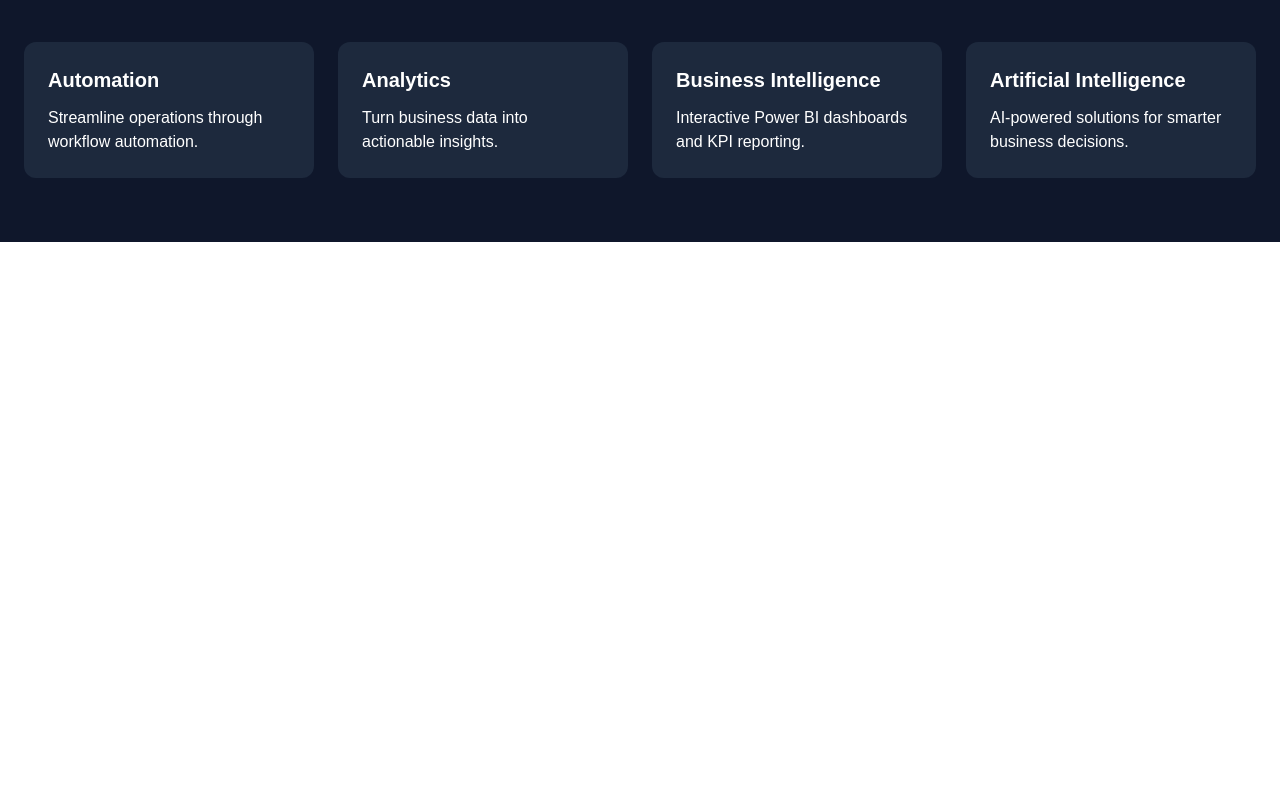
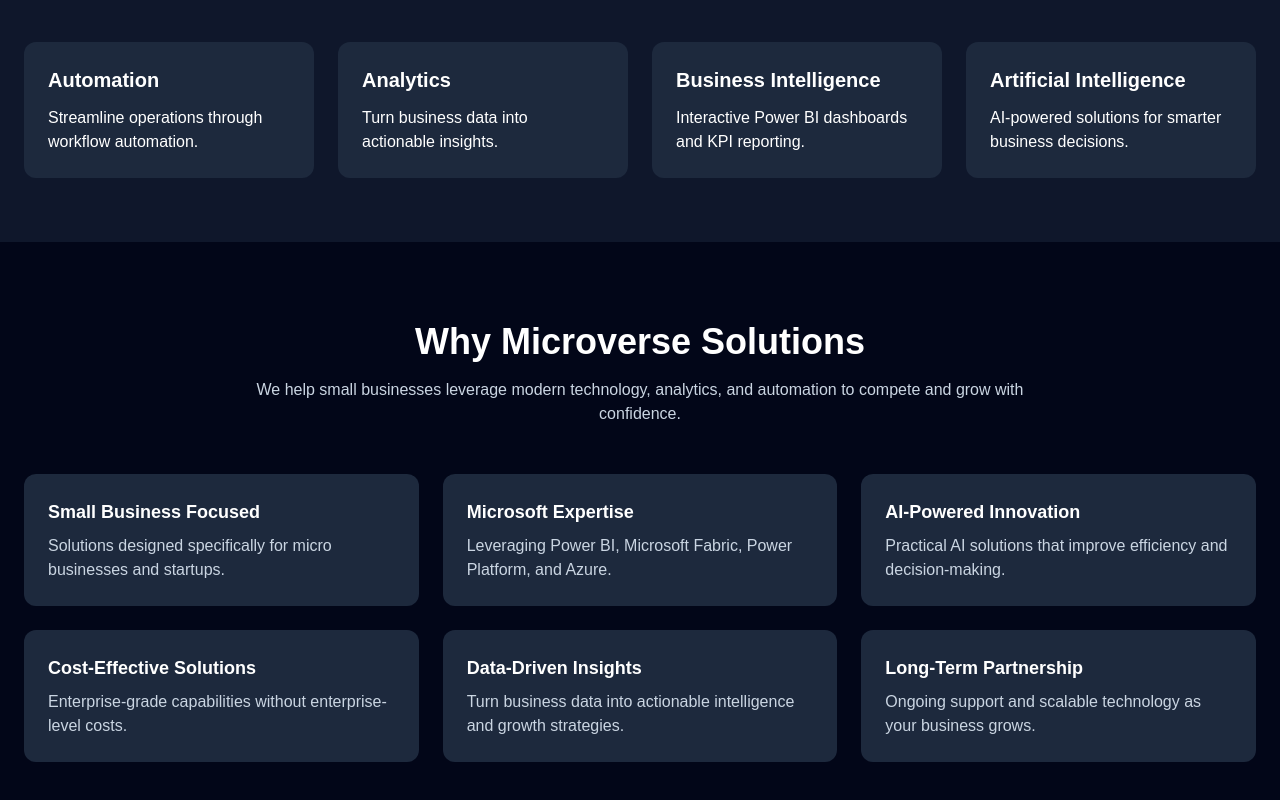
Before and after one commit to agatchaliancode/microversesoln-website, a Next.js app: page / in a window 1280 px wide. Shown: the part 795-1595 px from the top of the page. Before the commit the page ends 1037 px from the top, so only its background shows below. Built offline with nearby package versions, Linux system fonts and the light colour scheme.

Commit message:
Add Why Microverse Solutions section

```diff
--- a/app/page.tsx
+++ b/app/page.tsx
@@ -103,6 +103,78 @@ export default function Home() {
 
         </div>
       </section>
+
+      <section className="px-6 py-20 bg-slate-950">
+
+          <h2 className="text-4xl font-bold text-center mb-4">
+            Why Microverse Solutions
+          </h2>
+
+          <p className="text-center text-slate-300 max-w-3xl mx-auto mb-12">
+            We help small businesses leverage modern technology,
+            analytics, and automation to compete and grow with confidence.
+          </p>
+
+          <div className="grid md:grid-cols-2 lg:grid-cols-3 gap-6">
+
+            <div className="bg-slate-800 p-6 rounded-xl hover:bg-slate-700 hover:-translate-y-1 transition-all duration-300">
+              <h3 className="font-bold text-lg mb-2">
+                Small Business Focused
+              </h3>
+              <p className="text-slate-300">
+                Solutions designed specifically for micro businesses and startups.
+              </p>
+            </div>
+
+            <div className="bg-slate-800 p-6 rounded-xl hover:bg-slate-700 hover:-translate-y-1 transition-all duration-300">
+              <h3 className="font-bold text-lg mb-2">
+                Microsoft Expertise
+              </h3>
+              <p className="text-slate-300">
+                Leveraging Power BI, Microsoft Fabric, Power Platform, and Azure.
+              </p>
+            </div>
+
+            <div className="bg-slate-800 p-6 rounded-xl hover:bg-slate-700 hover:-translate-y-1 transition-all duration-300">
+              <h3 className="font-bold text-lg mb-2">
+                AI-Powered Innovation
+              </h3>
+              <p className="text-slate-300">
+                Practical AI solutions that improve efficiency and decision-making.
+              </p>
+            </div>
+
+            <div className="bg-slate-800 p-6 rounded-xl hover:bg-slate-700 hover:-translate-y-1 transition-all duration-300">
+              <h3 className="font-bold text-lg mb-2">
+                Cost-Effective Solutions
+              </h3>
+              <p className="text-slate-300">
+                Enterprise-grade capabilities without enterprise-level costs.
+              </p>
+            </div>
+
+            <div className="bg-slate-800 p-6 rounded-xl hover:bg-slate-700 hover:-translate-y-1 transition-all duration-300">
+              <h3 className="font-bold text-lg mb-2">
+                Data-Driven Insights
+              </h3>
+              <p className="text-slate-300">
+                Turn business data into actionable intelligence and growth strategies.
+              </p>
+            </div>
+
+            <div className="bg-slate-800 p-6 rounded-xl hover:bg-slate-700 hover:-translate-y-1 transition-all duration-300">
+              <h3 className="font-bold text-lg mb-2">
+                Long-Term Partnership
+              </h3>
+              <p className="text-slate-300">
+                Ongoing support and scalable technology as your business grows.
+              </p>
+            </div>
+
+          </div>
+
+      </section>
+
     </main>
   );
 }
```
